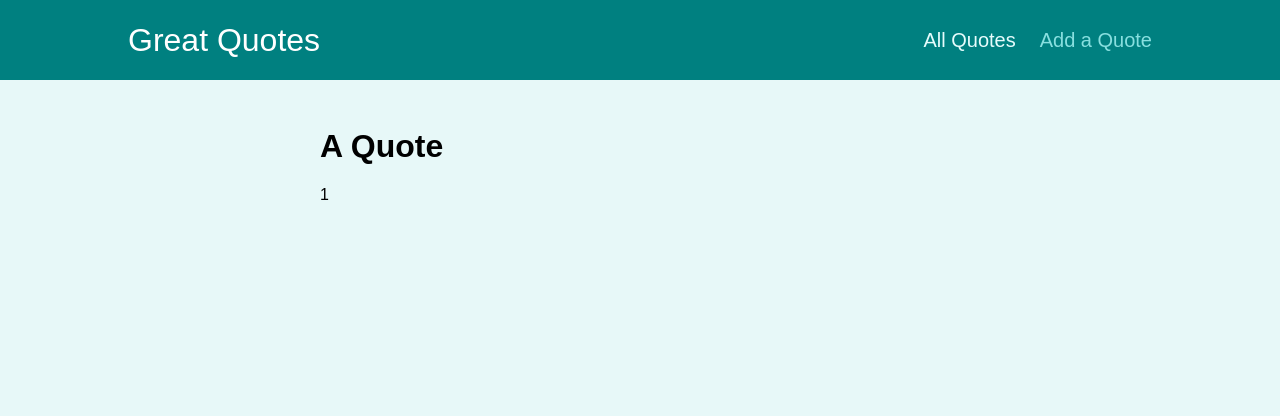
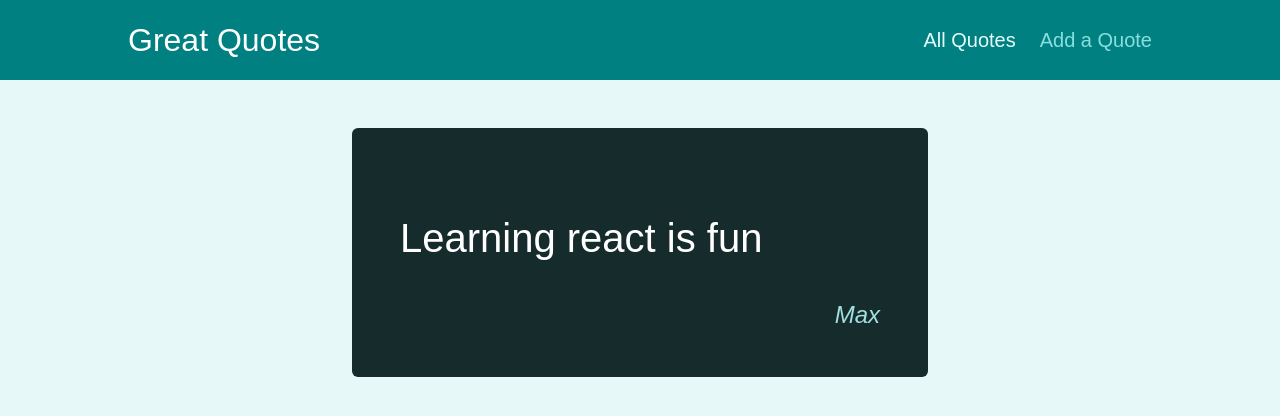
Before and after one commit to mostlyclicks/router-project, a React (Create React App) app: page /quotes/1 in a window 1280 px wide. Shown: the top 416 px of the page. Built offline with nearby package versions, Linux system fonts and the light colour scheme.

Commit message:
add highlighted quote

```diff
--- a/src/components/quotes/QuoteItem.js
+++ b/src/components/quotes/QuoteItem.js
@@ -1,5 +1,5 @@
 import classes from './QuoteItem.module.css';
-import { Route, Link } from 'react-router-dom'
+import { Link } from 'react-router-dom'
 
 const QuoteItem = (props) => {
 
--- a/src/pages/QuoteDetail.js
+++ b/src/pages/QuoteDetail.js
@@ -1,15 +1,28 @@
 import React, { Fragment } from 'react'
 import { useParams, Route } from 'react-router-dom'
 import Comments from '../components/comments/Comments'
+import HighlightedQuote from '../components/quotes/HighlightedQuote'
+
+const DUMMY_QUOTES = [
+  {id: "1", author: 'Max', text: 'Learning react is fun'},
+  {id: "2", author: 'Carlos', text: 'Learning react is great'}
+]
 
 const QuoteDetail = () => {
 
   const params = useParams()
 
+  //use id to get quote details from allQuotes but use pasted in dummydata for now
+  const quote = DUMMY_QUOTES.find(quote => quote.id === params.quoteId)
+
+  if (!quote) {
+    return <p>No quote found!</p>
+  }
+
+
   return (
     <Fragment>
-      <h1>A Quote</h1>
-      <p>{params.quoteId}</p>
+      <HighlightedQuote text={quote.text} author={quote.author}/>
       <Route path={`/quotes/${params.quoteId}/comments`}>
         <Comments />
       </Route>
```
Also changed, not shown: 1 other file (tests, documents, lock files or other folders).
